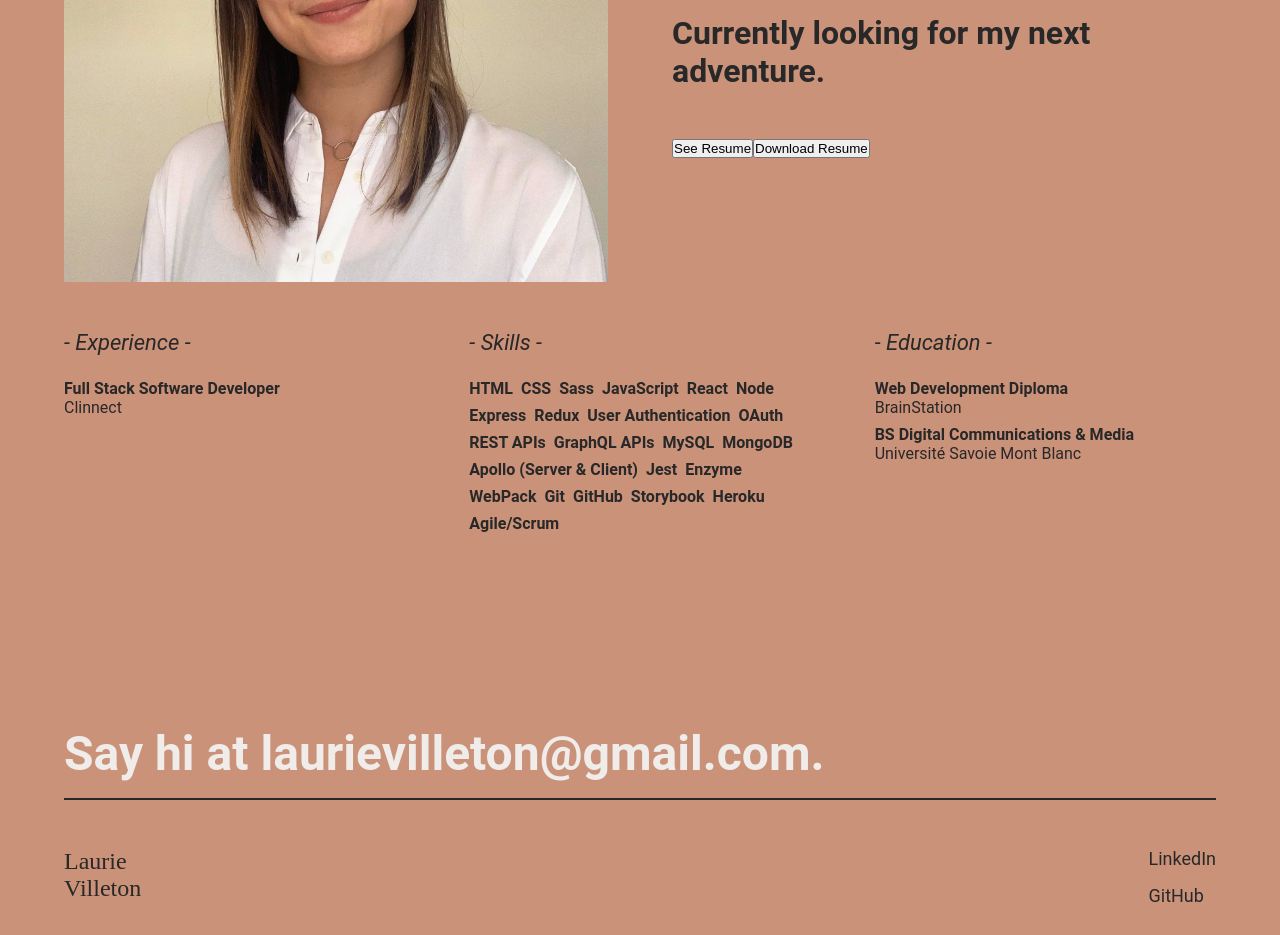
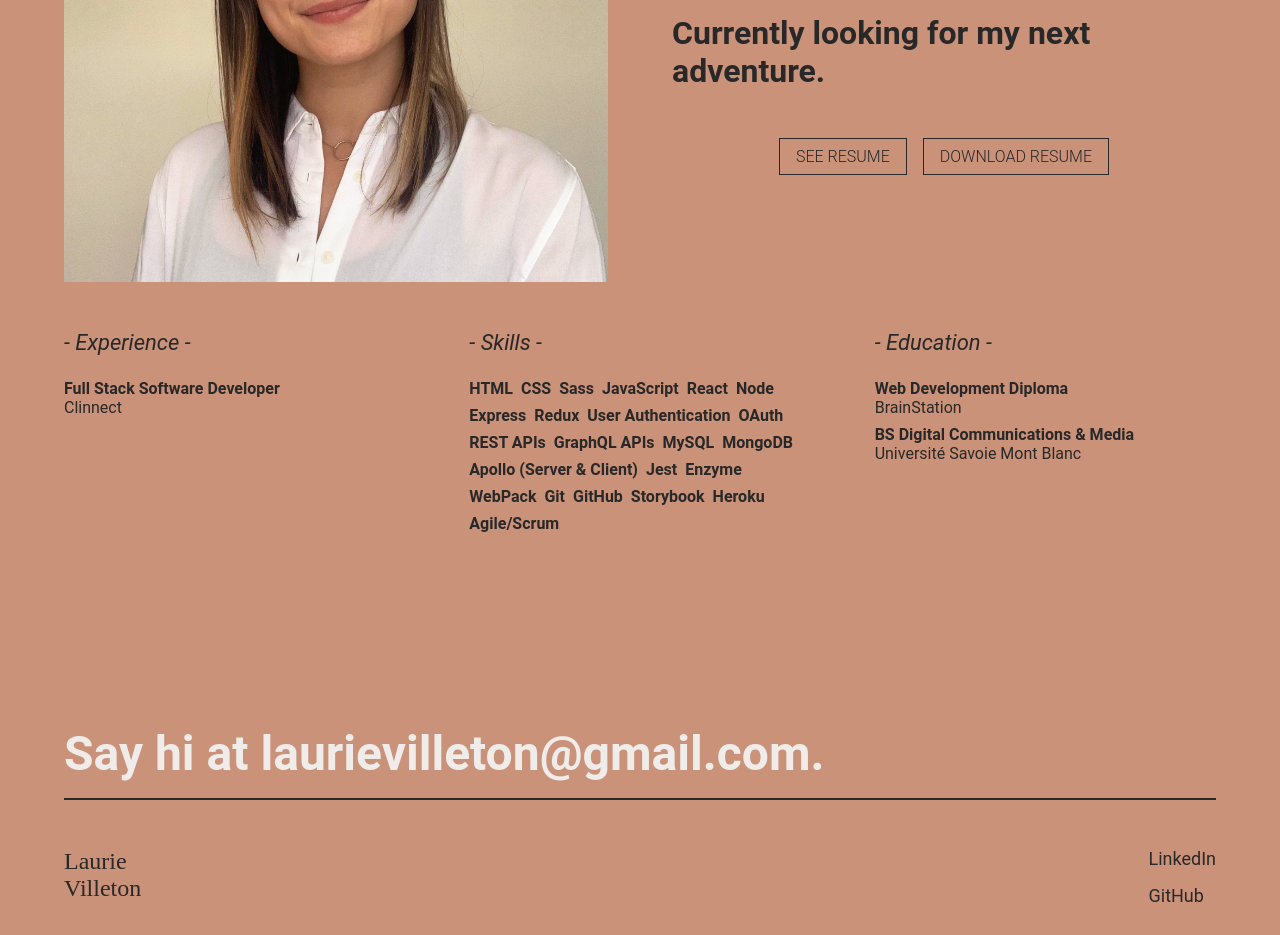
Before and after one commit to LaurieGami/portfolio-fe, a React (Create React App) app: page / in a window 1280 px wide. Shown: the part 2920-3855 px from the top of the page. Built offline with nearby package versions, Linux system fonts and the light colour scheme; a web font is replaced by a local one.

Commit message:
Added link styling for resume see/download buttons

```diff
--- a/src/components/About/About.jsx
+++ b/src/components/About/About.jsx
@@ -33,26 +33,15 @@ function About() {
                 <div className="about__profile">
                     <div className="about__picture">
                         <div className="about__img-container">
-              <img
-                className="about__img"
-                src="/assets/images/About_Laurie-Villeton.jpg"
-                alt="Laurie Villeton"
-              />
+                            <img className="about__img" src="/assets/images/About_Laurie-Villeton.jpg" alt="Laurie Villeton" />
                         </div>
                     </div>
                     <div className="about__bio">
-            <p className="about__paragraph">
-              I'm a full stack software developer originally from France, now
-              living in British-Columbia, Canada. Lorem ipsum dolor sit amet,
-              consectetur adipiscing elit. Aenean non odio dui. Suspendisse id
-              lobortis dolor.
-            </p>
-            <p className="about__paragraph">
-              Currently looking for my next adventure.
-            </p>
+                        <p className="about__paragraph">I'm a full stack software developer originally from France, now living in British-Columbia, Canada. Lorem ipsum dolor sit amet, consectetur adipiscing elit. Aenean non odio dui. Suspendisse id lobortis dolor.</p>
+                        <p className="about__paragraph">Currently looking for my next adventure.</p>
                         <div className="about__buttons">
                             <a
-                href="/assets/files/Resume_Laurie-Villeton_Full-Stack-Software-Developer.pdf"
+                                href="/assets/files/Resume_Laurie-Villeton_Software-Developer.pdf"
                                 target="_blank"
                             >
                                 <button className="about__btn">See Resume</button>
@@ -79,7 +68,7 @@ function About() {
                     <div className="about__list-container">
                         <h2 className="about__subtitle">Skills</h2>
                         <ul className="about__list--skills">
-              {skills.map((skill) => (
+                            {skills.map(skill => (
                                 <li className="about__list-item" key={skill}>
                                     <h4>{skill}</h4>
                                 </li>
--- a/src/components/About/About.scss
+++ b/src/components/About/About.scss
@@ -100,6 +100,17 @@
         @include paragraph;
     }
 
+    &__buttons {
+        display: flex;
+        justify-content: center;
+        gap: 1rem;
+        width: 100%;
+    }
+
+    &__btn {
+        @include button-third;
+    }
+
     &__img {
         display: flex;
         justify-content: center;
@@ -111,18 +122,7 @@
             justify-content: center;
             align-items: center;
             width: 100%;
-            // max-height: 70vh;
             overflow: hidden;
-
-            // @include tablet {
-            //     width: 300px;
-            //     height: 300px;
-            // }
-
-            // @include desktop {
-            //     width: 400px;
-            //     height: 400px;
-            // }
         }
     }
 }
--- a/src/components/ContactForm/ContactForm.scss
+++ b/src/components/ContactForm/ContactForm.scss
@@ -73,7 +73,7 @@
         }
 
         &-btn{
-            @include button-opposite;
+            @include button-reverse;
         }
     }
 }
--- a/src/styles/partials/_mixins.scss
+++ b/src/styles/partials/_mixins.scss
@@ -269,7 +269,7 @@
     }
 }
 
-@mixin button-opposite {
+@mixin button-reverse {
     @include button-style;
     color: $beige;
     background-color: transparent;
@@ -279,6 +279,19 @@
     &:hover {
         color: $black;
         border-color: $black;
+    }
+}
+
+@mixin button-third {
+    @include button-style;
+    color: $black;
+    background-color: transparent;
+    border: solid 1px $black;
+    padding: 0.5rem 1rem;
+
+    &:hover {
+        color: $white;
+        border-color: $white;
     }
 }
 
```
Lines whose indentation alone changed are shown as unchanged.
